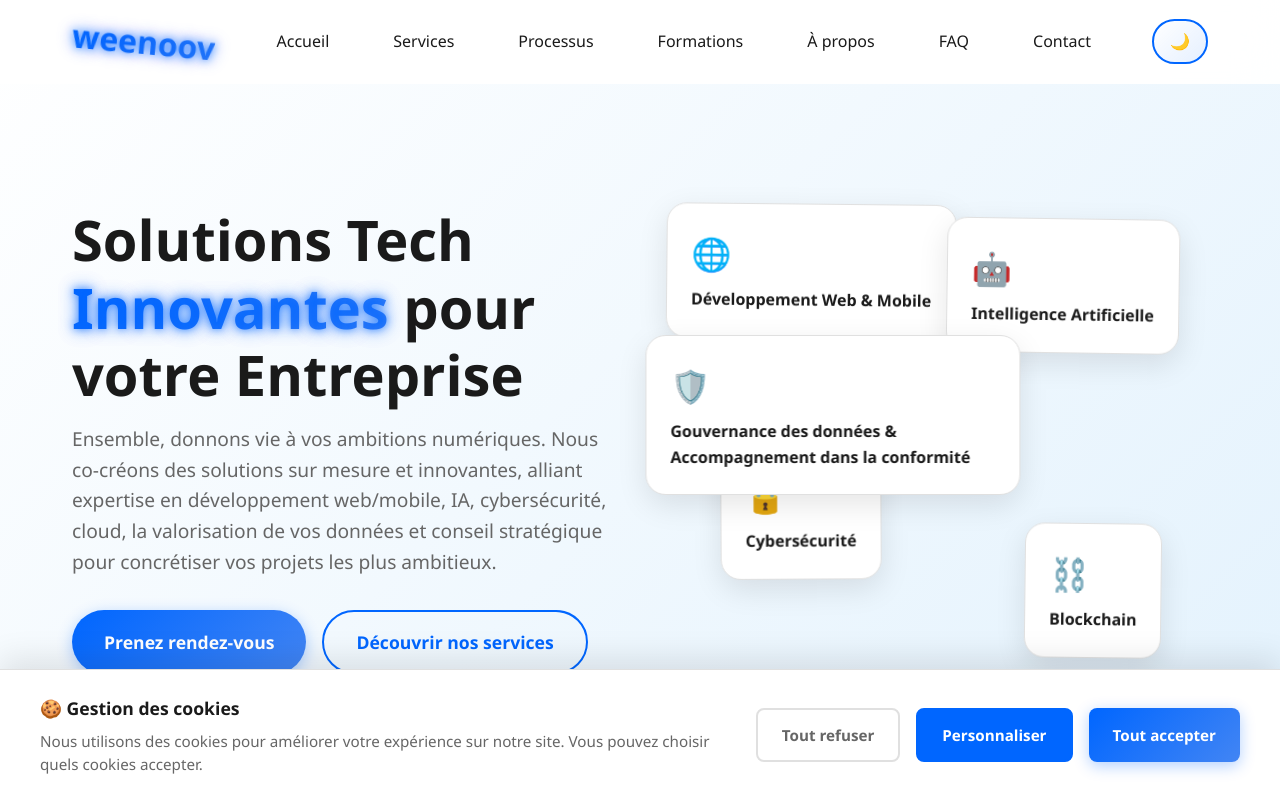
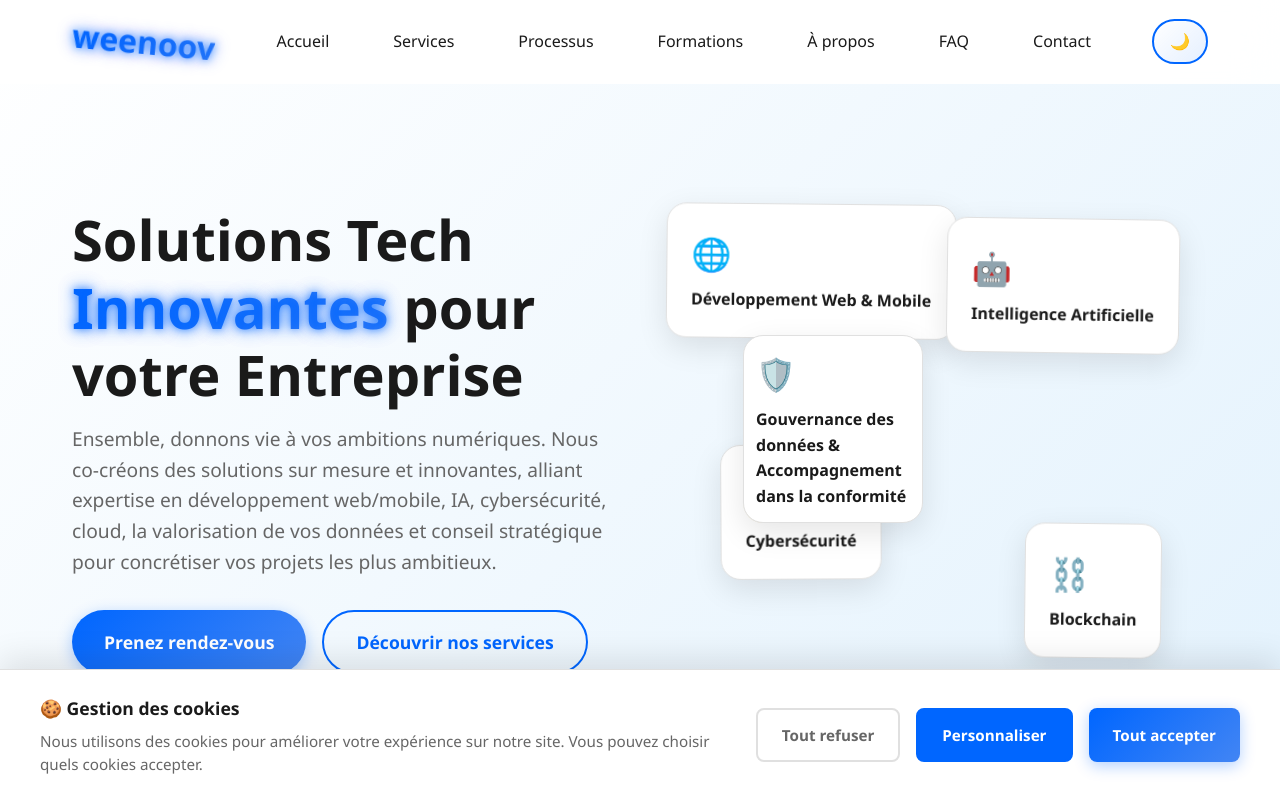
Before and after one commit to Noum-Souare/Mon-site-web, a React (Vite) app: page / in a window 1280 px wide. Shown: the top 800 px of the page. Built offline with nearby package versions, Linux system fonts and the light colour scheme.

Commit message:
Update App.jsx

```diff
--- a/src/App.jsx
+++ b/src/App.jsx
@@ -2312,7 +2312,7 @@ function App() {
                 <div className="service-icon">⛓️</div>
                 <strong>Blockchain</strong>
               </div>
-              <div className="floating-card">
+              <div className="floating-card" style={{padding: '0.75rem', maxWidth: '180px'}}>
                 <div className="service-icon">🛡️</div>
                 <strong>Gouvernance des données & Accompagnement dans la conformité</strong>
               </div>
```
